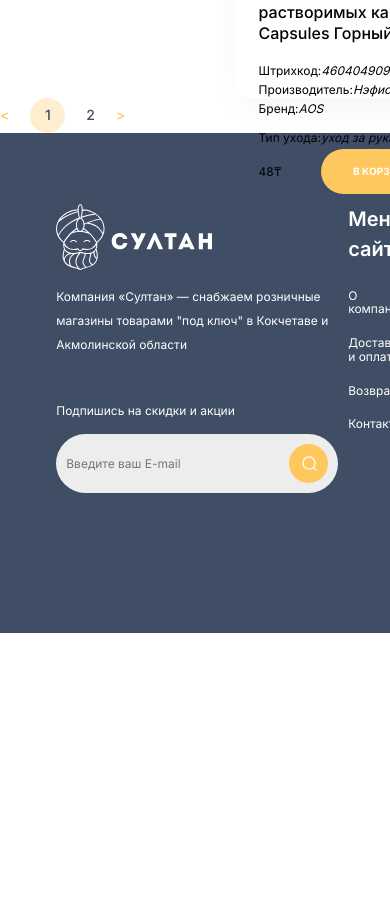
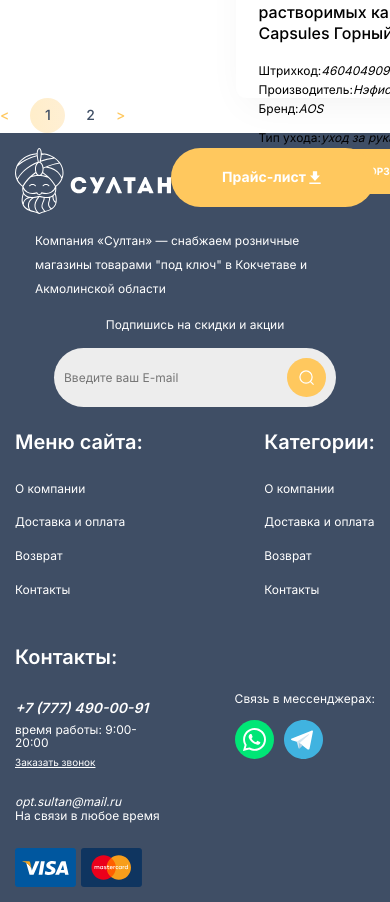
Before and after one commit to mvodev/hotels-online-shop, a React (Vite) app: page / in a window 390 px wide. Shown: the part 3224-4126 px from the top of the page. Before the commit the page ends 3857 px from the top, so only its background shows below. Built offline with nearby package versions, Linux system fonts and the light colour scheme.

Commit message:
footer media styles added

```diff
--- a/src/components/footer/Footer.scss
+++ b/src/components/footer/Footer.scss
@@ -14,6 +14,17 @@
   gap: 3.07%;
   font-family: 'Inter';
 
+  &__logo-wrapper {
+    display: flex;
+    flex-direction: row;
+    justify-content: space-between;
+    width: 100%;
+  }
+
+  &__logo-wrapper .button_download-extra-wide{
+    display: none;
+  }
+
   &__description {
     max-width: 320px;
     width: 100%;
@@ -27,6 +38,7 @@
     font-size: 20px;
     font-weight: 600;
     line-height: 30px;
+    white-space: nowrap;
   }
 
   &__nav {
@@ -105,4 +117,82 @@
     line-height: 18px;
     margin-bottom: 14px;
   }
+
+  &__wrapper {
+    display: flex;
+  }
 }
+
+@media (max-width:1500px) {
+  .footer {
+    padding: 50px;
+  }
+}
+
+@media (max-width:1400px) {
+  .footer {
+    &__nav{
+      margin-right: 20px;
+      gap: 20px;
+    }
+    &__price {
+      margin-right: 20px;
+    }
+  }
+}
+
+@media (max-width:1100px) {
+  .footer {
+    flex-direction: column;
+    align-items: center;
+    gap: 20px;
+    padding: 15px;
+
+    &__left-side {
+      width: 100%;
+      display: flex;
+      flex-direction: column;
+      align-items: center;
+    }
+  }
+}
+
+@media (max-width:700px) {
+  .footer {
+    &__right-side {
+      flex-direction: column;
+      gap: 20px;
+      width: 100%;
+    }
+
+    &__nav {
+      width: 100%;
+      display: flex;
+      flex-direction: row;
+      justify-content: space-between;
+    }
+
+    &__logo-wrapper .button_download-extra-wide {
+      display: flex;
+    }
+
+    &__price h3,&__price .button_download-extra-wide{
+      display: none;
+    }
+
+    &__description {
+      margin-bottom: 15px;
+    }
+
+    &__wrapper {
+      margin-top: 25px;
+      flex-direction: row-reverse;
+      justify-content: space-between;
+      .footer__price {
+        margin-top: 50px;
+        margin-right: 0;
+      }
+    }
+
+  }
+}
--- a/src/components/footer/Footer.tsx
+++ b/src/components/footer/Footer.tsx
@@ -8,22 +8,26 @@ import './Footer.scss';
 import Contacts from '../contacts/Contacts';
 
 export type FooterPropsType = {
-  callbackRef:string
+  callbackRef:string,
+  searchHandler:()=>void,
 }
 
 const Footer = (props:FooterPropsType) => {
-  const {callbackRef} = props;
+  const { callbackRef, searchHandler } = props;
 
   return (
     <footer className='footer'>
       <div className="footer__left-side">
-        <Logo mode='white'/>
+        <div className="footer__logo-wrapper">
+          <Logo mode='white'/>
+          <Button buttonType='download-extra-wide' text='Прайс-лист'/>
+        </div>
         <p className='footer__description'>
           Компания «Султан» — снабжаем розничные магазины товарами
           "под ключ" в Кокчетаве и Акмолинской области
         </p>
         <h3 className='footer__sub-header'>Подпишись на скидки и акции</h3>
-        <Form type='email' action='#'/>
+        <Form type='email' searchHandler={searchHandler}/>
       </div>
       <div className="footer__right-side">
         <div className="footer__nav">
@@ -52,7 +56,8 @@ const Footer = (props:FooterPropsType) => {
             />
           </div>
         </div>
-        <div className="footer__price">
+        <div className="footer__wrapper">
+          <div className="footer__price">
           <h3 className='footer__header'>Скачать прайс-лист:</h3>
           <Button buttonType='download-extra-wide' text='Прайс-лист'/>
           <span>Связь в мессенджерах:</span>
@@ -75,7 +80,7 @@ const Footer = (props:FooterPropsType) => {
           </div>
         </div>
         <div className="footer__contacts">
-          <h3>Контакты:</h3>
+          <h3 className='footer__header'>Контакты:</h3>
           <Contacts callbackRef={callbackRef} mode='white'/>
           <address className="footer__address footer__address_email">
             <a className="footer__email" href="mailto:info@conquest.watch.ru">opt.sultan@mail.ru</a>
@@ -86,6 +91,7 @@ const Footer = (props:FooterPropsType) => {
             <div className="footer__mastercard-img"></div>
           </div>
         </div>
+        </div>
       </div>
     </footer>
   )
```
